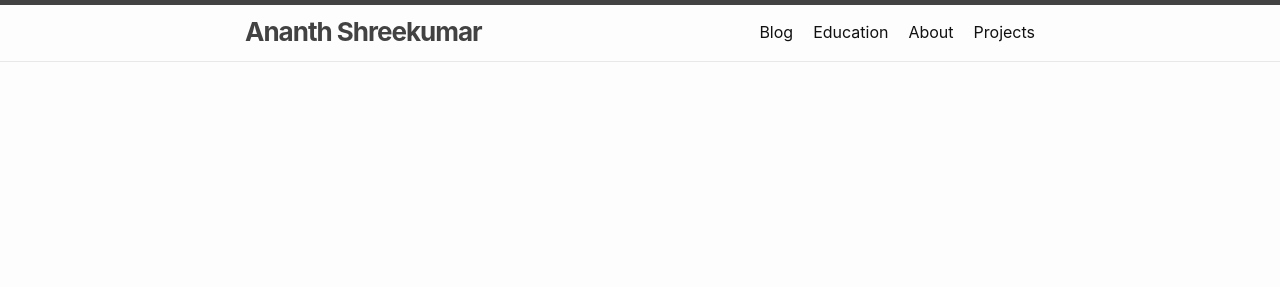
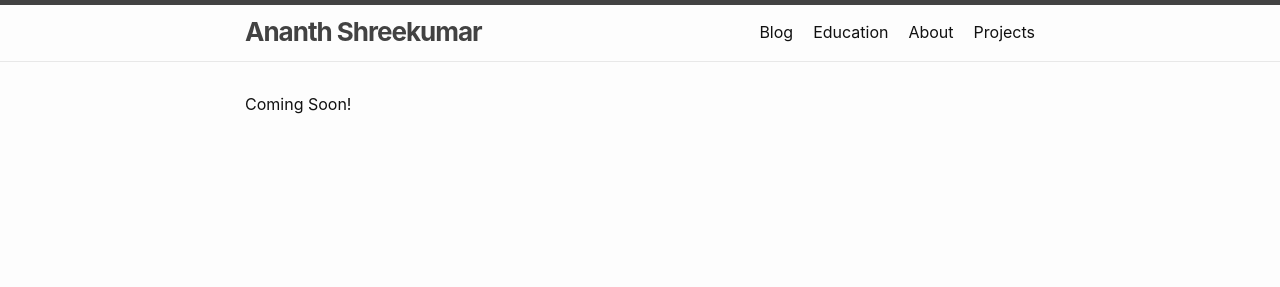
Before and after one commit to ThisWasntTaken/ThisWasntTaken.github.io, a Jekyll site: the page built from blog.md, in a window 1280 px wide. Shown: the top 287 px of the page. Built offline with Jekyll 4.4.1, drawn with Linux system fonts in a browser that asks for light colours.

```diff
--- a/_layouts/blog.html
+++ b/_layouts/blog.html
@@ -27,4 +27,8 @@ comments: true
     </ul>
   {%- endif -%}
 
+  {%- if site.posts.size == 0 -%}
+    Coming Soon!
+  {%- endif -%}
+
 </div>
```
